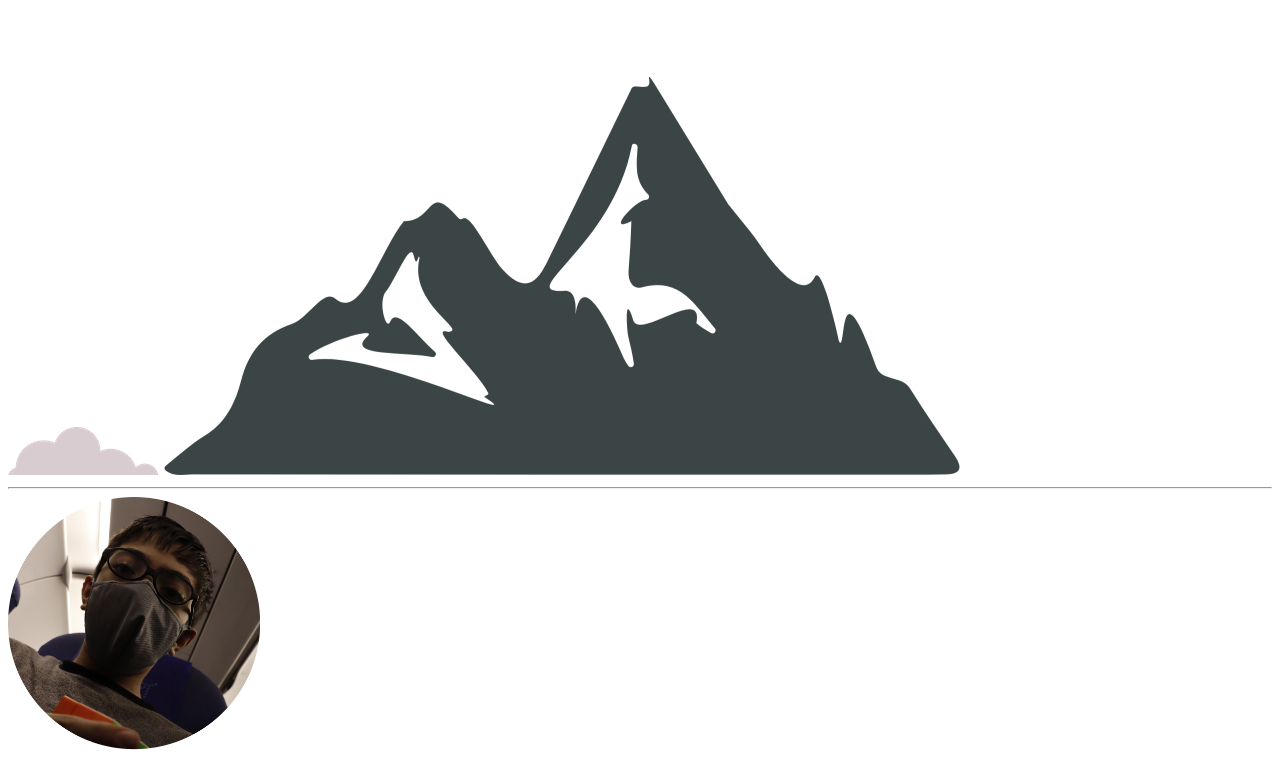
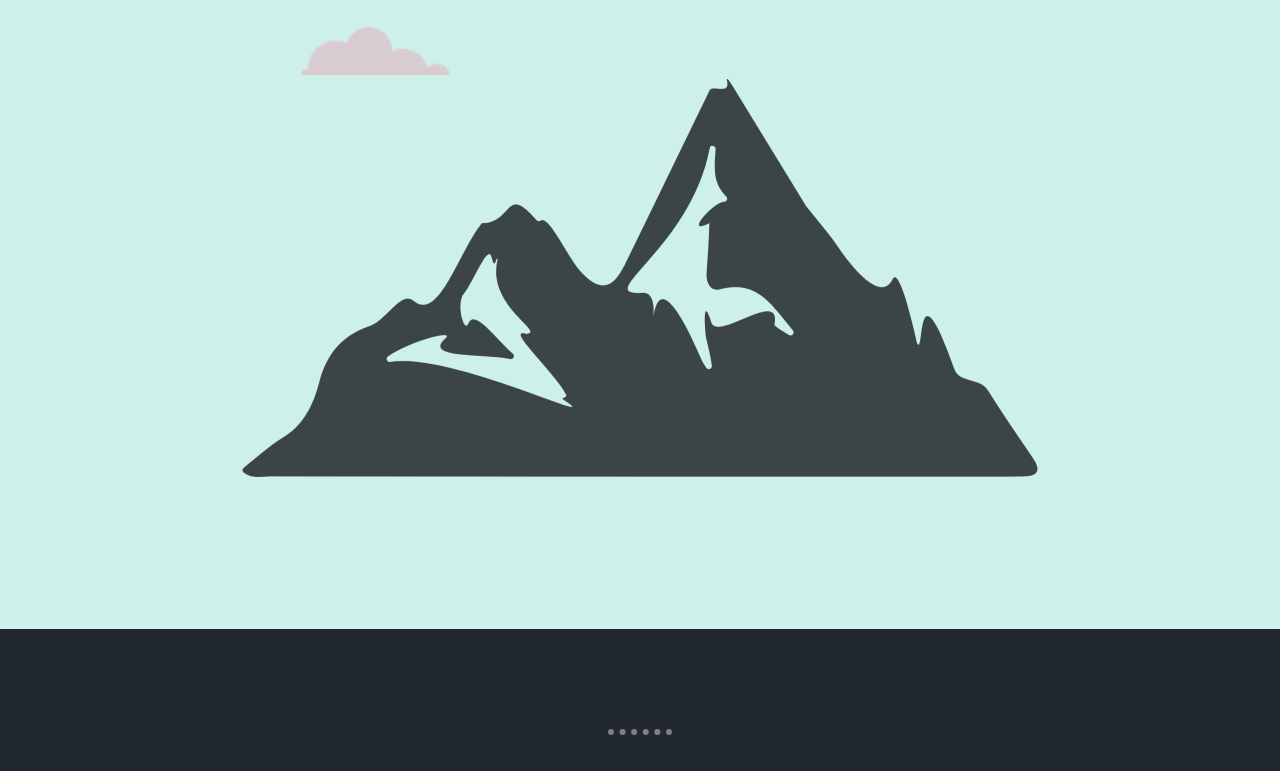
Before and after one commit to SagarCubes/My-Site, a plain HTML site: page index.html in a window 1280 px wide. Shown: the part 299-1070 px from the top of the page. Drawn offline with Linux system fonts and the light colour scheme.

Commit message:
Update index.html

```diff
--- a/index.html
+++ b/index.html
@@ -3,7 +3,11 @@
   <head>
     <meta charset="utf-8">
     <title>Sagar Dudhe</title>
-
+     <link rel="stylesheet" href="CSS/styles.css">
+    <link rel="icon" href="favicon.ico">
+    <link rel="preconnect" href="https://fonts.googleapis.com">
+    <link rel="preconnect" href="https://fonts.gstatic.com" crossorigin>
+    <link href="https://fonts.googleapis.com/css2?family=Poppins:wght@500&family=Sacramento&display=swap" rel="stylesheet">
   </head>
 
   <body>
```
